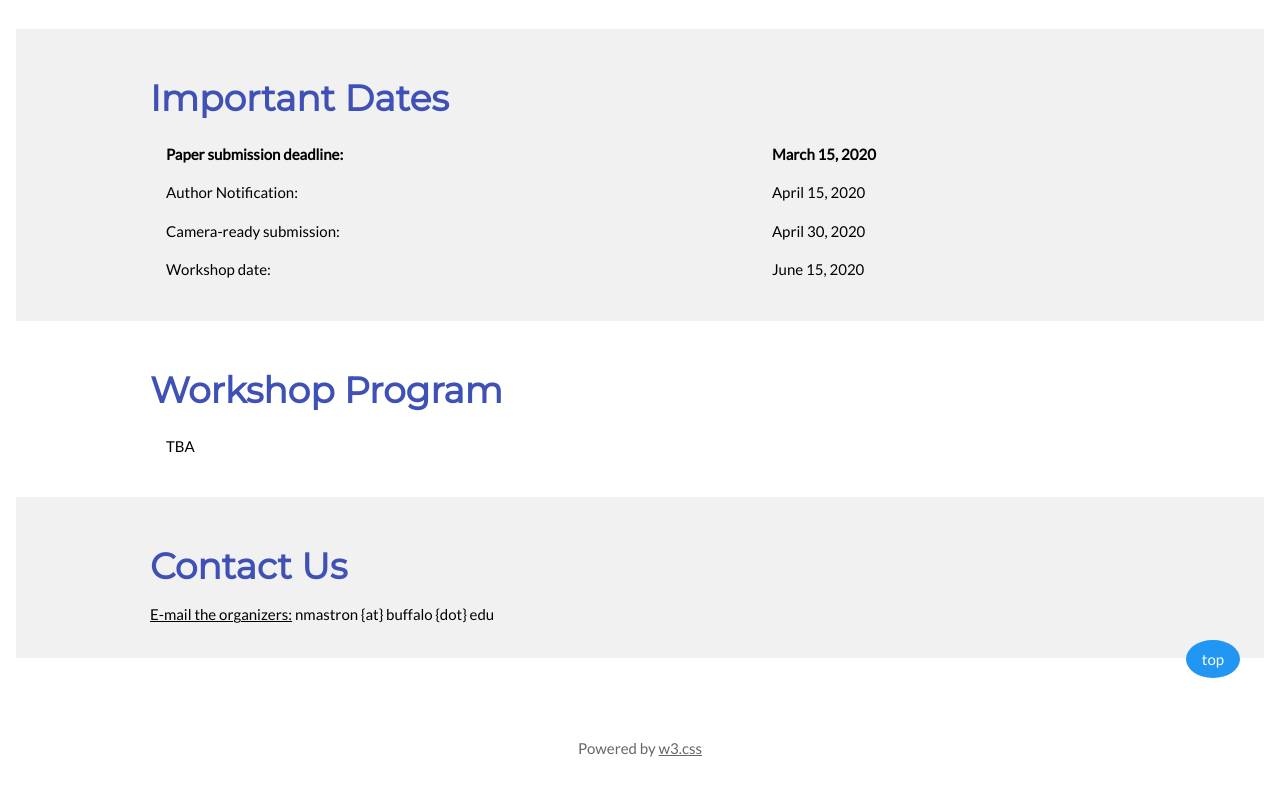
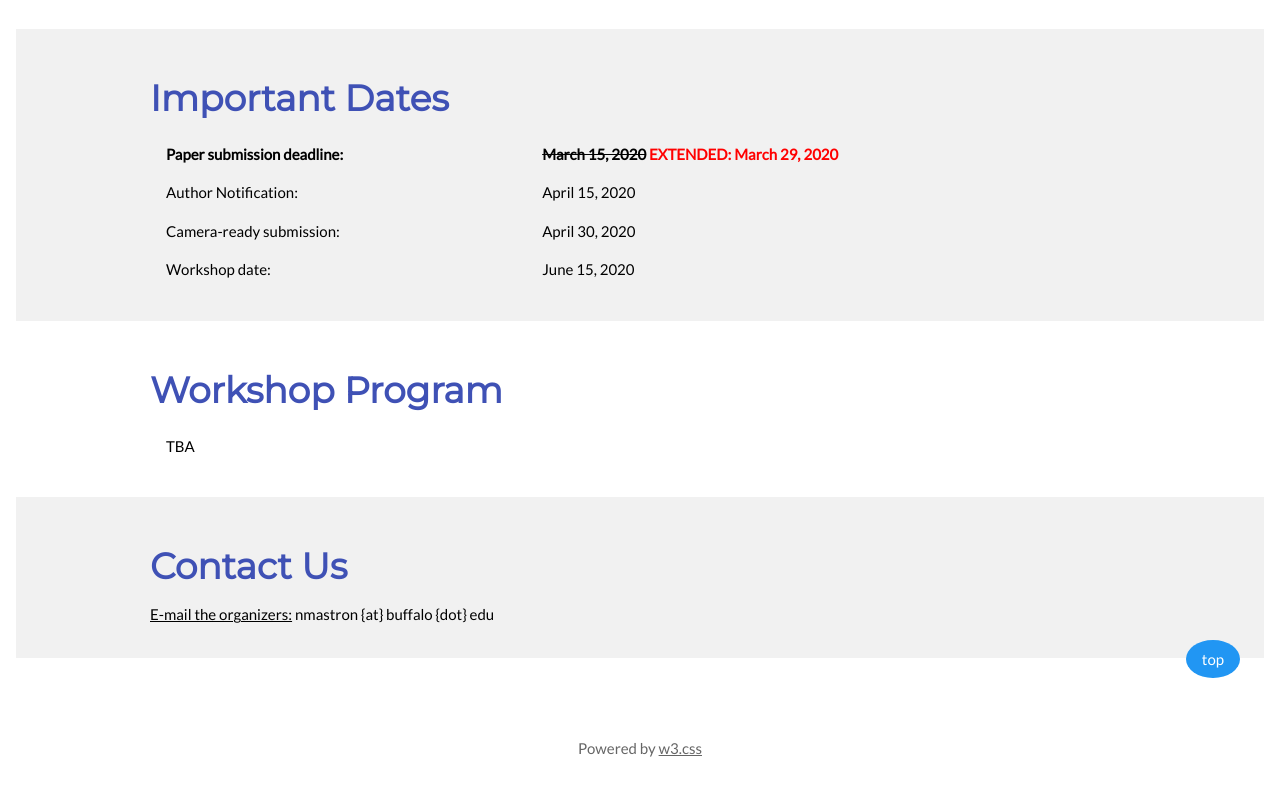
Before and after one commit to swarmnet-workshop/swarmnet-workshop.github.io, a plain HTML site: page 2020/index.html in a window 1280 px wide. Shown: the part 2952-3747 px from the top of the page. Drawn offline with nearby package versions, Linux system fonts and the light colour scheme.

Commit message:
Updated deadline in another place

```diff
--- a/2020/index.html
+++ b/2020/index.html
@@ -198,7 +198,9 @@
                <table class="w3-table w3-striped">
                   <tr>
 		             <th><b>Paper submission deadline:</b></th>
-                     <th><b> March 15, 2020 </b></th>
+                     <th><span class="auto-style1">March 15, 2020</span>
+					 <span class="auto-style2"><strong>EXTENDED: </strong> <b>March
+					 29, 2020</b></span><b> </b></th>
                   </tr>
                   <tr>
                      <td>Author Notification:</td>
```
